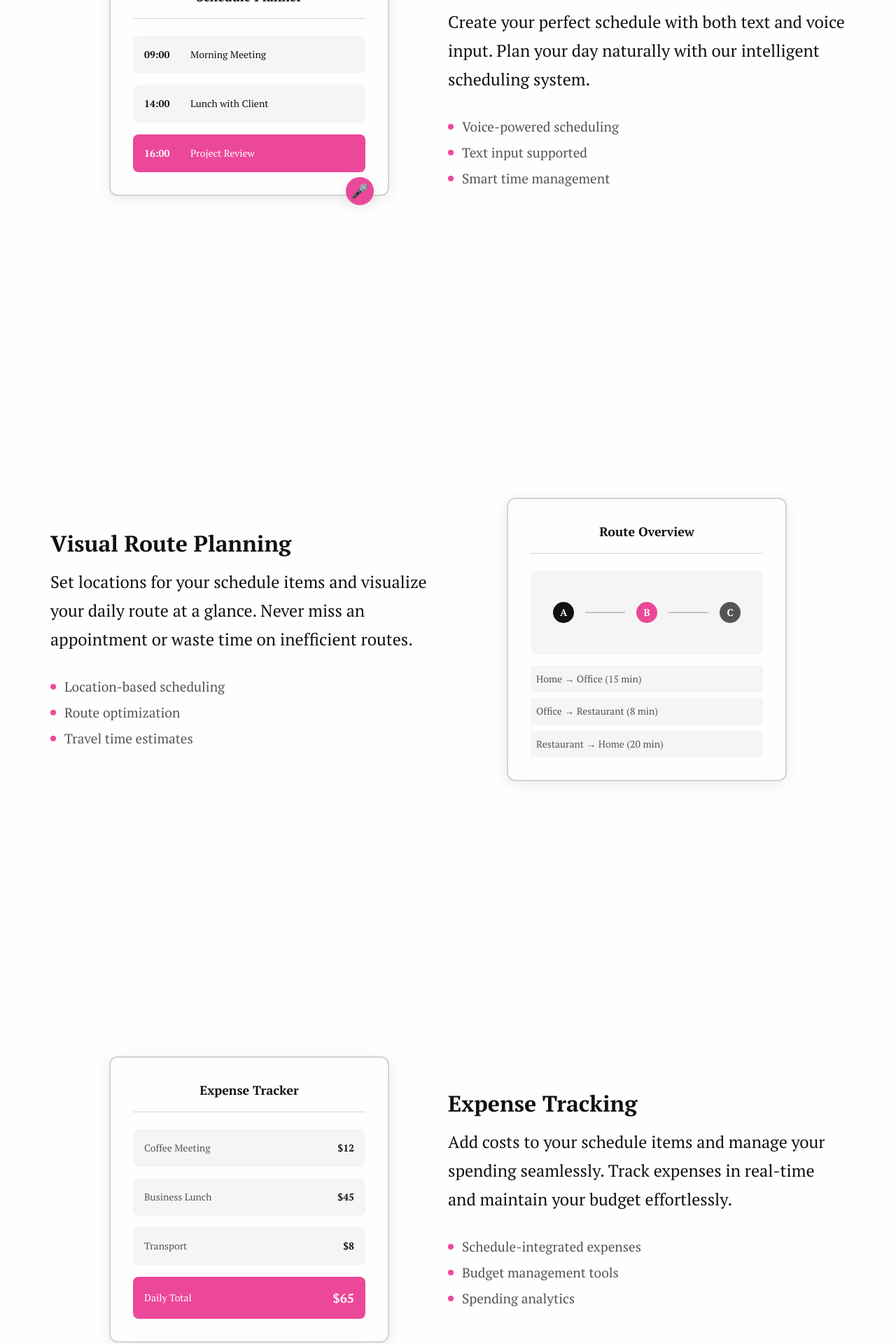
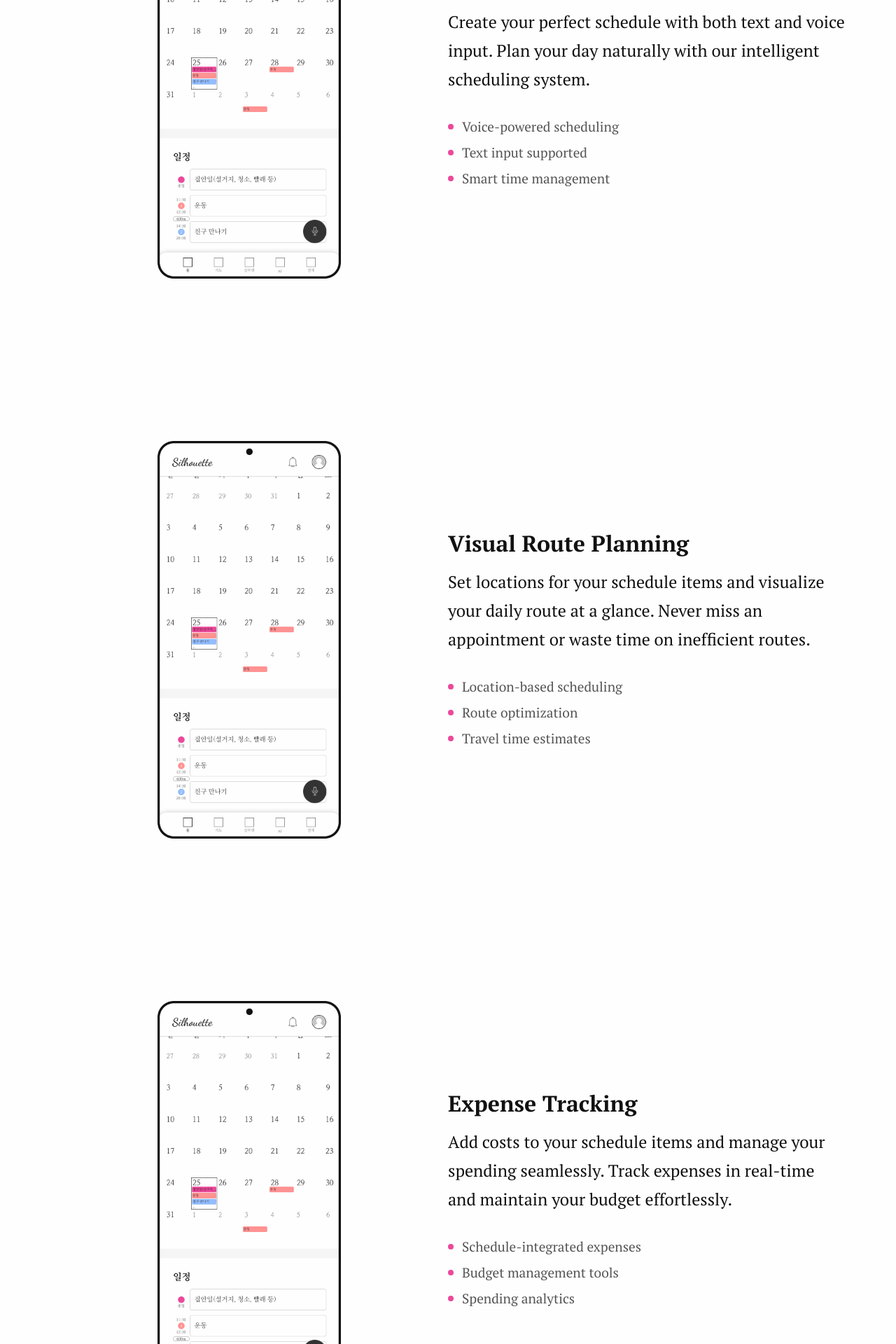
Before and after one commit to DOforTU/talkflow-web, a Next.js app in the folder ui/: page /about in a window 1280 px wide. Shown: the part 1440-3360 px from the top of the page at 70% size. Built offline with nearby package versions, Linux system fonts and the light colour scheme.

Commit message:
[UPDATE] temp images in key features section

```diff
--- a/ui/src/app/(auth)/(protected)/app/home/HomePage.css
+++ b/ui/src/app/(auth)/(protected)/app/home/HomePage.css
@@ -180,7 +180,7 @@
     height: 56px;
     border-radius: 50%;
     border: none;
-    background-color: var(--primary);
+    background-color: var(--primary-light);
     box-shadow: var(--card-shadow-strong);
     color: white;
     display: flex;
@@ -192,7 +192,7 @@
 }
 
 .voice-record-btn:hover {
-    background-color: var(--primary-dark);
+    background-color: var(--primary);
 }
 
 .voice-record-btn svg {
--- a/ui/src/components/sections/KeyFeaturesSection.tsx
+++ b/ui/src/components/sections/KeyFeaturesSection.tsx
@@ -3,6 +3,7 @@
 import { useLanguage } from "@/context/Language";
 import { keyFeaturesSectionTexts } from "@/text/KeyFeaturesSection";
 import "./KeyFeaturesSection.css";
+import Image from "next/image";
 
 export default function KeyFeaturesSection() {
     const { currentLanguage } = useLanguage();
@@ -20,24 +21,13 @@ export default function KeyFeaturesSection() {
                     {/* Plan Your Silhouette */}
                     <div className="feature-item">
                         <div className="feature-mockup">
-                            <div className="mockup-placeholder">
-                                <div className="mockup-header">Schedule Planner</div>
-                                <div className="mockup-content">
-                                    <div className="mockup-item">
-                                        <div className="mockup-time">09:00</div>
-                                        <div className="mockup-task">Morning Meeting</div>
-                                    </div>
-                                    <div className="mockup-item">
-                                        <div className="mockup-time">14:00</div>
-                                        <div className="mockup-task">Lunch with Client</div>
-                                    </div>
-                                    <div className="mockup-item active">
-                                        <div className="mockup-time">16:00</div>
-                                        <div className="mockup-task">Project Review</div>
-                                    </div>
-                                </div>
-                                <div className="mockup-voice-button">🎤</div>
-                            </div>
+                            <Image
+                                width={262}
+                                height={568}
+                                src="/plan_ur_sil.png"
+                                alt="Mobile UI Example"
+                                className="example-ui"
+                            />
                         </div>
                         <div className="feature-content">
                             <h3 className="feature-title">{texts.features.planning.title}</h3>
@@ -55,6 +45,15 @@ export default function KeyFeaturesSection() {
 
                     {/* Location & Route Visualization */}
                     <div className="feature-item">
+                        <div className="feature-mockup">
+                            <Image
+                                width={262}
+                                height={568}
+                                src="/plan_ur_sil.png"
+                                alt="Mobile UI Example"
+                                className="example-ui"
+                            />
+                        </div>
                         <div className="feature-content">
                             <h3 className="feature-title">{texts.features.routes.title}</h3>
                             <p className="feature-description">{texts.features.routes.description}</p>
@@ -67,49 +66,18 @@ export default function KeyFeaturesSection() {
                                 ))}
                             </div>
                         </div>
-                        <div className="feature-mockup">
-                            <div className="mockup-placeholder">
-                                <div className="mockup-header">Route Overview</div>
-                                <div className="mockup-map">
-                                    <div className="map-point start">A</div>
-                                    <div className="map-route"></div>
-                                    <div className="map-point mid">B</div>
-                                    <div className="map-route"></div>
-                                    <div className="map-point end">C</div>
-                                </div>
-                                <div className="mockup-route-info">
-                                    <div className="route-item">Home → Office (15 min)</div>
-                                    <div className="route-item">Office → Restaurant (8 min)</div>
-                                    <div className="route-item">Restaurant → Home (20 min)</div>
-                                </div>
-                            </div>
-                        </div>
                     </div>
 
                     {/* Budget Management */}
                     <div className="feature-item">
                         <div className="feature-mockup">
-                            <div className="mockup-placeholder">
-                                <div className="mockup-header">Expense Tracker</div>
-                                <div className="mockup-content">
-                                    <div className="expense-item">
-                                        <div className="expense-desc">Coffee Meeting</div>
-                                        <div className="expense-amount">$12</div>
-                                    </div>
-                                    <div className="expense-item">
-                                        <div className="expense-desc">Business Lunch</div>
-                                        <div className="expense-amount">$45</div>
-                                    </div>
-                                    <div className="expense-item">
-                                        <div className="expense-desc">Transport</div>
-                                        <div className="expense-amount">$8</div>
-                                    </div>
-                                </div>
-                                <div className="mockup-total">
-                                    <div className="total-label">Daily Total</div>
-                                    <div className="total-amount">$65</div>
-                                </div>
-                            </div>
+                            <Image
+                                width={262}
+                                height={568}
+                                src="/plan_ur_sil.png"
+                                alt="Mobile UI Example"
+                                className="example-ui"
+                            />
                         </div>
                         <div className="feature-content">
                             <h3 className="feature-title">{texts.features.expenses.title}</h3>
@@ -127,6 +95,15 @@ export default function KeyFeaturesSection() {
 
                     {/* Leave Your Silhouette */}
                     <div className="feature-item">
+                        <div className="feature-mockup">
+                            <Image
+                                width={262}
+                                height={568}
+                                src="/plan_ur_sil.png"
+                                alt="Mobile UI Example"
+                                className="example-ui"
+                            />
+                        </div>
                         <div className="feature-content">
                             <h3 className="feature-title">{texts.features.sharing.title}</h3>
                             <p className="feature-description">{texts.features.sharing.description}</p>
@@ -139,25 +116,6 @@ export default function KeyFeaturesSection() {
                                 ))}
                             </div>
                         </div>
-                        <div className="feature-mockup">
-                            <div className="mockup-placeholder">
-                                <div className="mockup-header">Share Moments</div>
-                                <div className="mockup-sharing">
-                                    <div className="share-slot">
-                                        <div className="share-placeholder">📸</div>
-                                        <div className="share-label">Free Share</div>
-                                    </div>
-                                    <div className="share-slot locked">
-                                        <div className="share-placeholder">🎬</div>
-                                        <div className="share-label">Random Alert</div>
-                                        <div className="lock-icon">🔒</div>
-                                    </div>
-                                </div>
-                                <div className="mockup-notification">
-                                    <div className="notification-text">📱 Time to capture your moment!</div>
-                                </div>
-                            </div>
-                        </div>
                     </div>
                 </div>
             </div>
```
Also changed, not shown: ui/public/plan_ur_sil.png (added), ui/public/temp_ui.png.
